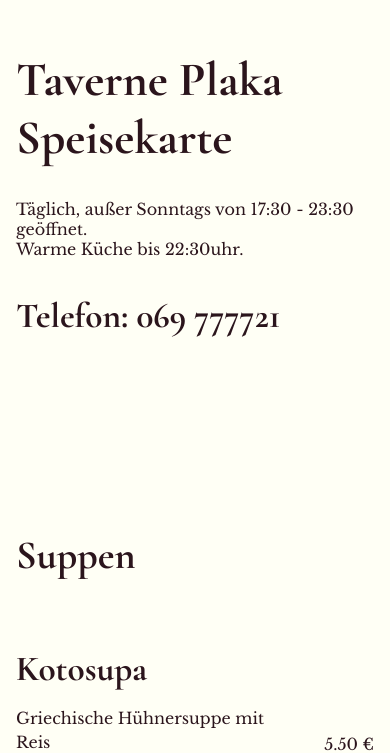
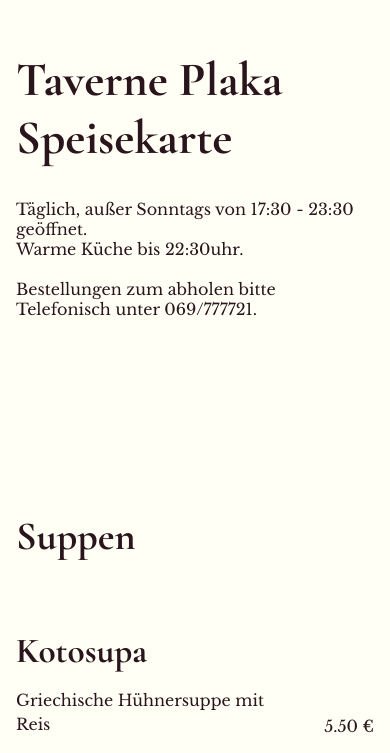
Before and after one commit to fSchaffernicht/dasplaka, a React (Create React App) app: page / in a window 390 px wide. Shown: the part 125-878 px from the top of the page. Built offline with nearby package versions, Linux system fonts and the light colour scheme.

Commit message:
Change phone text

```diff
--- a/src/App.js
+++ b/src/App.js
@@ -16,8 +16,10 @@ function App() {
         <div>
           Täglich, außer Sonntags von 17:30 - 23:30 geöffnet. <br />
           Warme Küche bis 22:30uhr.
+          <br />
+          <br />
         </div>
-        <h3>Telefon: 069 777721</h3>
+        <div>Bestellungen zum abholen bitte Telefonisch unter 069/777721.</div>
       </div>
       {data.sort(sortOrder).map((item, index) => (
         <div className="food-container" key={index}>
```
